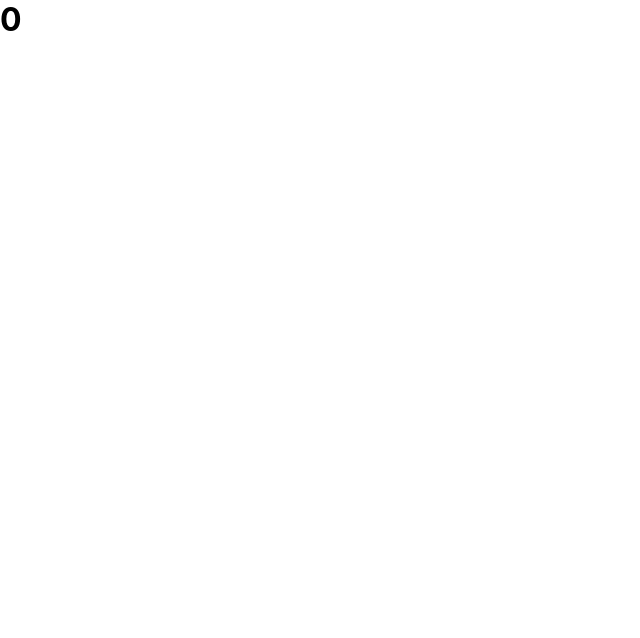
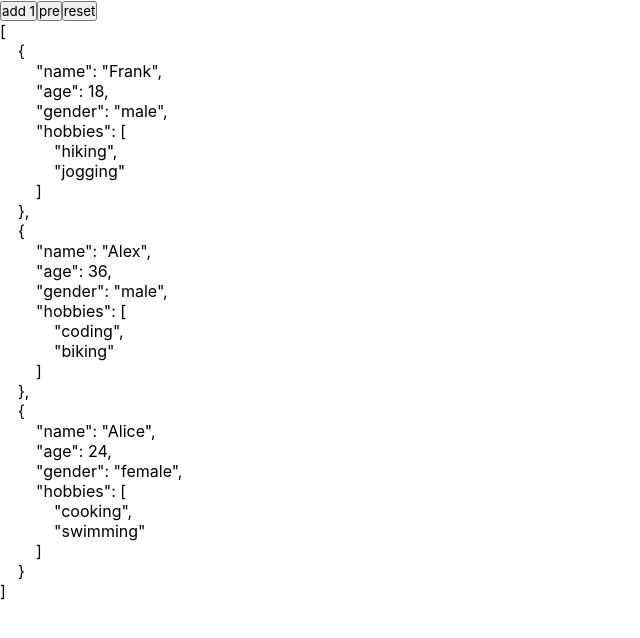
Before and after one commit to hunter850/react, a React (Vite) app: page / in a window 1280 px wide. Shown: the top 638 px of the page, without its empty margins (0-640 px from the left). Built offline with nearby package versions, Linux system fonts and the light colour scheme.

Commit message:
update StateProvider & useData

```diff
--- a/src/App.jsx
+++ b/src/App.jsx
@@ -1,10 +1,10 @@
-import TryHOC from "./practice/65.TryHOC";
-// import StateProvider from "./practice/contexts/StateProvider";
+import Test from "./practice/Test";
+import StateProvider from "./practice/contexts/StateProvider";
 function App() {
     return (
-        <TryHOC />
-        // <StateProvider>
-        // </StateProvider>
+        <StateProvider>
+            <Test />
+        </StateProvider>
     );
 }
 
--- /dev/null
+++ b/src/practice/Test.jsx
@@ -0,0 +1,35 @@
+import { Fragment } from "react";
+import useData from "./hooks/useData";
+import useLog from "./hooks/useLog";
+
+function Test() {
+    const [state, dispatch] = useData();
+    const [persons, setPersons, resetPersons] = useData("persons");
+    useLog(state.persons);
+    return (
+        <Fragment>
+            <button
+                onClick={() =>
+                    setPersons([
+                        ...persons,
+                        {
+                            name: "Jack",
+                            age: 16,
+                            gender: "male",
+                            hobbies: ["gaming", "sleeping"],
+                        },
+                    ])
+                }
+            >
+                add 1
+            </button>
+            <button onClick={() => setPersons((pre) => {
+                return [...pre, {a: "apple"}];
+            })}>pre</button>
+            <button onClick={() => resetPersons()}>reset</button>
+            <pre>{JSON.stringify(persons, null, 4)}</pre>
+        </Fragment>
+    );
+}
+
+export default Test;
--- a/src/practice/contexts/StateProvider.jsx
+++ b/src/practice/contexts/StateProvider.jsx
@@ -1,26 +1,31 @@
 import React, { useContext, useReducer } from "react";
 import { initData } from "./initData";
+import produce from "immer";
 
 const StateContext = React.createContext([]);
 export function useControlData() {
     return useContext(StateContext);
 }
 
-function reducer(state, action) {
+const reducer = produce((draft, action) => {
     if (action.type === undefined) action.type = "POST";
-    if (state[action.name] === action.data) return state;
     switch (action.type) {
         case "POST":
-            return { ...state, [action.name]: action.data };
+            draft[action.name] = action.data;
+            break;
+        case "PRE":
+            draft[action.name] = action.data(draft[action.name]);
+            break;
+        case "RESET":
+            draft[action.name] = initData[action.name];
+            break;
         case "DELETE":
-            if (state[action.name] === undefined) return state;
-            const newState = { ...state };
-            delete newState[action.name];
-            return newState;
+            delete draft[action.name];
+            break;
         default:
-            return state;
+            break;
     }
-}
+});
 
 function StateProvider(props) {
     const { children } = props;
--- a/src/practice/contexts/initData.js
+++ b/src/practice/contexts/initData.js
@@ -2,4 +2,9 @@ export const initData = {
     age: 0,
     author: "",
     count: 0,
+    persons: [
+        {name: "Frank", age: 18, gender: "male", hobbies: ["hiking", "jogging"]},
+        {name: "Alex", age: 36, gender: "male", hobbies: ["coding", "biking"]},
+        {name: "Alice", age: 24, gender: "female", hobbies: ["cooking", "swimming"]},
+    ]
 }
--- a/src/practice/hooks/useData.jsx
+++ b/src/practice/hooks/useData.jsx
@@ -4,15 +4,19 @@ import { useControlData } from "../contexts/StateProvider";
 function useData(dataName) {
     const [state, dispatch] = useControlData();
     const changeDataSetter = useCallback((updateData) => {
+        if(typeof updateData === "function") {
+            dispatch({type: "PRE", name: dataName, data: updateData})
+            return;
+        }
         dispatch({name: dataName, data: updateData})
     }, []);
-    const deleteData = useCallback(() => {
-        dispatch({type: "DELETE", name: dataName});
+    const resetData = useCallback(() => {
+        dispatch({type: "RESET", name: dataName});
     }, []);
     if (dataName === undefined) {
         return [state, dispatch];
     }
-    return [state[dataName], changeDataSetter, deleteData];
+    return [state[dataName], changeDataSetter, resetData];
 }
 
 export default useData;
```
